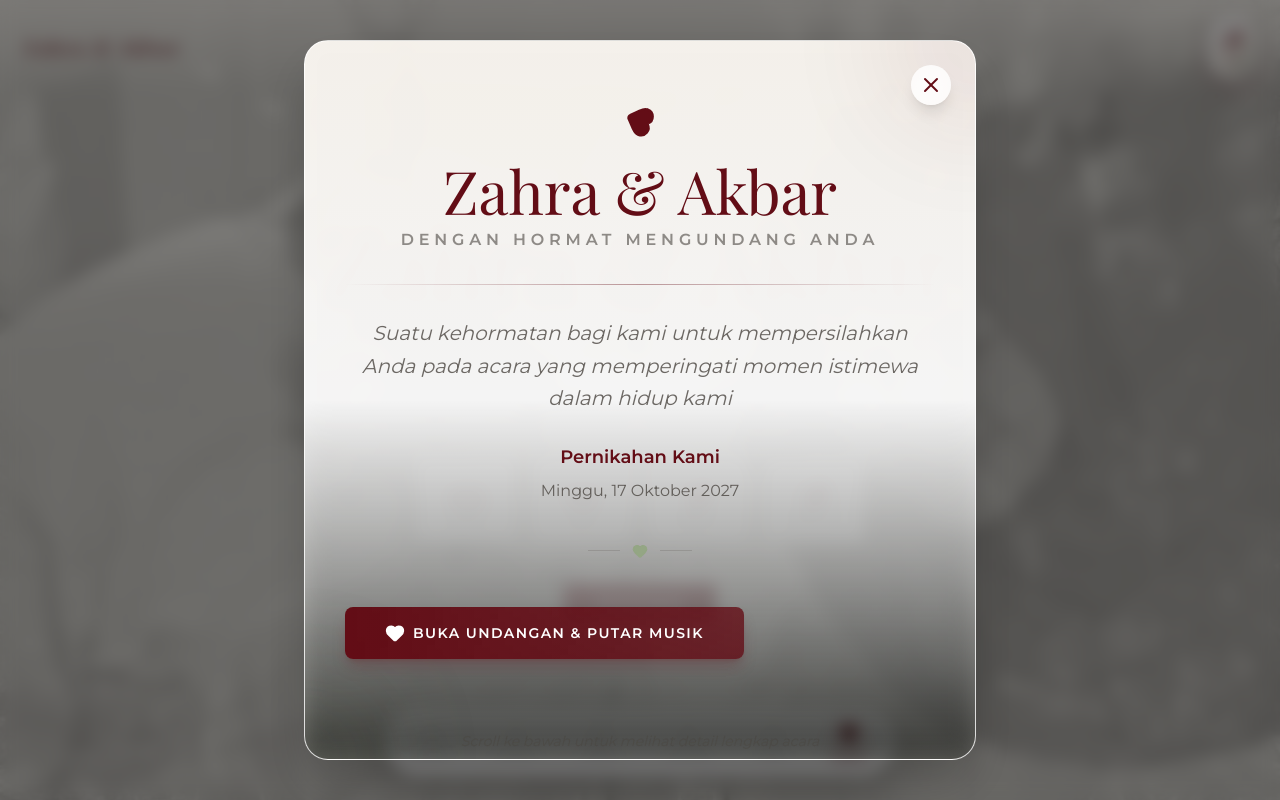
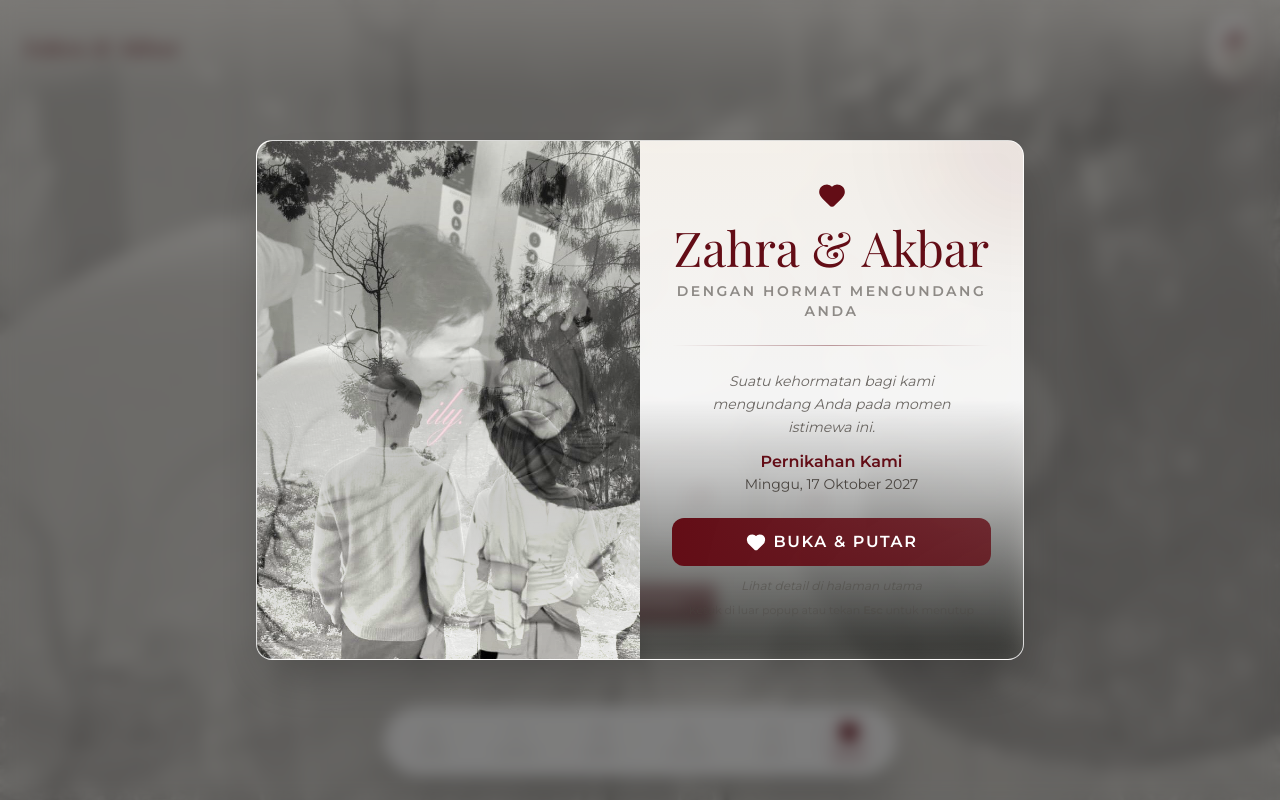
Before and after one commit to rrma1710/wedding, a React (Vite) app: page / in a window 1280 px wide. Shown: the top 800 px of the page. Built offline with nearby package versions, Linux system fonts and the light colour scheme; a web font is replaced by a local one.

Commit message:
add popup

```diff
--- a/src/components/InvitationPopup.tsx
+++ b/src/components/InvitationPopup.tsx
@@ -1,6 +1,7 @@
 import { useState, useRef, useEffect } from 'react';
 import { motion, AnimatePresence } from 'motion/react';
-import { X, Heart } from 'lucide-react';
+import { Heart } from 'lucide-react';
+import bgHero from '../foto/bg/bg.jpg';
 
 interface InvitationPopupProps {
   isOpen: boolean;
@@ -47,6 +48,41 @@ export const InvitationPopup = ({
     }
   }, [isOpen, onClose]);
 
+  // Close on Escape key for accessibility
+  useEffect(() => {
+    if (!isOpen) return;
+    const handleKey = (e: KeyboardEvent) => {
+      if (e.key === 'Escape') onClose();
+    };
+    document.addEventListener('keydown', handleKey);
+    return () => document.removeEventListener('keydown', handleKey);
+  }, [isOpen, onClose]);
+
+  // Lock background scroll when popup is open (supports mobile & desktop)
+  useEffect(() => {
+    if (!isOpen) return;
+
+    const prevOverflow = document.body.style.overflow;
+    const prevPosition = document.body.style.position;
+    const prevTop = document.body.style.top;
+
+    // Preserve scroll position and lock
+    const scrollY = window.scrollY || window.pageYOffset;
+    document.body.style.overflow = 'hidden';
+    document.body.style.position = 'fixed';
+    document.body.style.top = `-${scrollY}px`;
+    document.body.style.left = '0';
+    document.body.style.right = '0';
+
+    return () => {
+      // Restore
+      document.body.style.overflow = prevOverflow || '';
+      document.body.style.position = prevPosition || '';
+      document.body.style.top = prevTop || '';
+      // restore scroll position
+      window.scrollTo(0, scrollY);
+    };
+  }, [isOpen]);
   return (
     <AnimatePresence>
       {isOpen && (
@@ -62,8 +98,8 @@ export const InvitationPopup = ({
             initial={{ scale: 0.85, opacity: 0, y: 30 }}
             animate={{ scale: 1, opacity: 1, y: 0 }}
             exit={{ scale: 0.85, opacity: 0, y: 30 }}
-            transition={{ duration: 0.5, type: 'spring', stiffness: 300, damping: 30 }}
-            className="relative w-full max-w-2xl bg-gradient-to-b from-champagne/95 via-white/95 to-sage/5 backdrop-blur-md rounded-3xl p-0 shadow-2xl border border-white/80 overflow-hidden max-h-[90vh] overflow-y-auto"
+            transition={{ duration: 0.45, type: 'spring', stiffness: 280, damping: 28 }}
+            className="relative w-full max-w-3xl bg-linear-to-b from-champagne/95 via-white/95 to-sage/5 backdrop-blur-md rounded-2xl p-0 shadow-2xl border border-white/80 overflow-hidden max-h-[80vh]"
           >
             {/* Decorative elements */}
             <motion.div
@@ -80,119 +116,49 @@ export const InvitationPopup = ({
             />
 
             {/* Close button */}
-            <motion.button
-              initial={{ opacity: 0, rotate: -90 }}
-              animate={{ opacity: 1, rotate: 0 }}
-              transition={{ delay: 0.3, duration: 0.4 }}
-              onClick={onClose}
-              className="absolute top-6 right-6 z-10 p-2 rounded-full bg-white/80 backdrop-blur hover:bg-white text-burgundy transition-colors shadow-lg"
-              aria-label="Tutup"
-            >
-              <X size={24} />
-            </motion.button>
+            {/* Note: removed top-right close button to simplify UI; users can tap outside or press Escape to close */}
 
-            {/* Content */}
-            <div className="relative z-10 px-6 sm:px-10 py-12 sm:py-16 space-y-8">
-              {/* Header with animation */}
-              <motion.div
-                initial={{ opacity: 0, y: 20 }}
-                animate={{ opacity: 1, y: 0 }}
-                transition={{ delay: 0.2, duration: 0.5 }}
-                className="text-center space-y-4"
-              >
-                <motion.div
-                  animate={{ rotate: 360 }}
-                  transition={{ duration: 3, repeat: Infinity, ease: 'linear' }}
-                  className="inline-block"
-                >
-                  <Heart size={32} className="text-burgundy fill-burgundy" />
+            {/* Content (right column on desktop) */}
+            <div className="grid grid-cols-1 md:grid-cols-2">
+              <div className="hidden md:block relative overflow-hidden rounded-l-2xl min-h-[320px]">
+                <motion.div initial={{ scale: 1.05 }} animate={{ scale: 1 }} transition={{ duration: 1.6, ease: 'easeOut' }} className="absolute inset-0 bg-cover bg-center transform-gpu" style={{ backgroundImage: `url(${bgHero})` }} />
+                <div className="absolute inset-0 bg-gradient-to-b from-transparent via-white/40 to-white/80 mix-blend-overlay" />
+              </div>
+
+              <div className="relative z-10 px-4 sm:px-8 py-8 sm:py-10 flex flex-col justify-center">
+                {/* Header */}
+                <motion.div initial={{ opacity: 0, y: 12 }} animate={{ opacity: 1, y: 0 }} transition={{ delay: 0.15, duration: 0.5 }} className="text-center">
+                  <div className="mx-auto w-full max-w-lg">
+                    <div className="flex items-center justify-center mb-2">
+                      <Heart size={28} className="text-burgundy fill-burgundy" />
+                    </div>
+                    <h1 className="text-3xl sm:text-4xl md:text-5xl font-serif text-burgundy leading-tight">Zahra & Akbar</h1>
+                    <p className="mt-1 text-[11px] sm:text-sm tracking-[0.18em] font-semibold text-charcoal/60 uppercase">Dengan hormat mengundang Anda</p>
+                  </div>
                 </motion.div>
 
-                <h1 className="text-5xl sm:text-6xl font-serif text-burgundy mb-2">
-                  Zahra & Akbar
-                </h1>
+                <motion.div initial={{ scaleX: 0 }} animate={{ scaleX: 1 }} transition={{ delay: 0.35, duration: 0.6 }} className="h-px bg-gradient-to-r from-transparent via-burgundy/40 to-transparent my-6" />
 
-                <p className="text-sm sm:text-base tracking-[0.3em] font-semibold text-charcoal/60 uppercase">
-                  Dengan hormat mengundang Anda
-                </p>
-              </motion.div>
+                <motion.div initial={{ opacity: 0, y: 12 }} animate={{ opacity: 1, y: 0 }} transition={{ delay: 0.45, duration: 0.5 }} className="text-center px-2 sm:px-6">
+                  <p className="text-sm italic leading-relaxed text-charcoal/80 max-w-xl mx-auto">Suatu kehormatan bagi kami mengundang Anda pada momen istimewa ini.</p>
+                  <div className="mt-3">
+                    <p className="font-semibold text-md text-burgundy">Pernikahan Kami</p>
+                    <p className="text-xs sm:text-sm">Minggu, 17 Oktober 2027</p>
+                  </div>
+                </motion.div>
 
-              {/* Divider */}
-              <motion.div
-                initial={{ scaleX: 0 }}
-                animate={{ scaleX: 1 }}
-                transition={{ delay: 0.4, duration: 0.6 }}
-                className="h-px bg-gradient-to-r from-transparent via-burgundy/40 to-transparent"
-              />
+                <motion.div initial={{ opacity: 0, y: 15 }} animate={{ opacity: 1, y: 0 }} transition={{ delay: 0.65, duration: 0.5 }} className="pt-6">
+                  <div className="flex items-center justify-center">
+                    <motion.button initial={{ opacity: 0, scale: 0.96 }} whileInView={{ opacity: 1, scale: 1 }} whileHover={{ scale: 1.02, boxShadow: '0 18px 45px rgba(99,13,22,0.22)' }} whileTap={{ scale: 0.975 }} onClick={() => { onOpenAndPlay?.(); const audio = audioRef.current; if (audio) { audio.muted = false; void audio.play().catch(() => {}); } }} type="button" className="w-full max-w-lg bg-linear-to-r from-burgundy to-burgundy/80 text-white px-5 py-3 tracking-widest text-sm sm:text-base font-semibold transition-all uppercase rounded-xl flex items-center justify-center gap-2">
+                      <Heart size={20} fill="currentColor" />
+                      <span>Buka & Putar</span>
+                    </motion.button>
+                  </div>
+                </motion.div>
+                <motion.p initial={{ opacity: 0 }} animate={{ opacity: 1 }} transition={{ delay: 0.9, duration: 0.5 }} className="text-center text-xs text-charcoal/50 pt-3 italic">Lihat detail di halaman utama</motion.p>
 
-              {/* Main invitation text */}
-              <motion.div
-                initial={{ opacity: 0, y: 15 }}
-                animate={{ opacity: 1, y: 0 }}
-                transition={{ delay: 0.5, duration: 0.5 }}
-                className="text-center space-y-6"
-              >
-                <div className="space-y-3 text-charcoal/80">
-                  <p className="text-lg sm:text-xl italic leading-relaxed">
-                    Suatu kehormatan bagi kami untuk mempersilahkan Anda pada acara yang memperingati momen istimewa dalam hidup kami
-                  </p>
-
-                  <div className="pt-4 space-y-2">
-                    <p className="font-semibold text-lg text-burgundy">
-                      Pernikahan Kami
-                    </p>
-                    <p className="text-sm sm:text-base">
-                      Minggu, 17 Oktober 2027
-                    </p>
-                  </div>
-                </div>
-
-                {/* Decorative flourish */}
-                <div className="flex items-center justify-center gap-3 pt-4">
-                  <div className="h-px w-8 bg-charcoal/20"></div>
-                  <Heart size={16} className="text-sage fill-sage" />
-                  <div className="h-px w-8 bg-charcoal/20"></div>
-                </div>
-              </motion.div>
-
-              {/* Action buttons */}
-              <motion.div
-                initial={{ opacity: 0, y: 15 }}
-                animate={{ opacity: 1, y: 0 }}
-                transition={{ delay: 0.7, duration: 0.5 }}
-                className="flex flex-col sm:flex-row gap-4 pt-4"
-              >
-                <motion.button
-                  initial={{ opacity: 0, scale: 0.9 }}
-                  whileInView={{ opacity: 1, scale: 1 }}
-                  whileHover={{ scale: 1.05 }}
-                  whileTap={{ scale: 0.95 }}
-                  onClick={() => {
-                    onOpenAndPlay?.();
-                    const audio = audioRef.current;
-                    if (audio) {
-                      audio.muted = false;
-                      void audio.play();
-                    }
-                  }}
-                  type="button"
-                  className="bg-linear-to-r from-burgundy to-burgundy/80 text-white px-10 py-4 tracking-widest text-sm font-semibold hover:shadow-lg transition-all uppercase shadow-lg shadow-burgundy/25 mb-6 flex items-center justify-center gap-2 rounded-lg"
-                >
-                  <Heart size={20} fill="currentColor" />
-                  Buka Undangan & Putar Musik
-                </motion.button>
-                {/* single combined action - remaining button above handles open+play+scroll */}
-              </motion.div>
-
-              {/* Footer text */}
-              <motion.p
-                initial={{ opacity: 0 }}
-                animate={{ opacity: 1 }}
-                transition={{ delay: 0.9, duration: 0.5 }}
-                className="text-center text-xs sm:text-sm text-charcoal/50 pt-4 italic"
-              >
-                Scroll ke bawah untuk melihat detail lengkap acara
-              </motion.p>
+                <p className="text-center text-[11px] text-charcoal/40 mt-2">Ketuk di luar popup atau tekan <span className="font-semibold">Esc</span> untuk menutup</p>
+              </div>
             </div>
           </motion.div>
         </motion.div>
```
